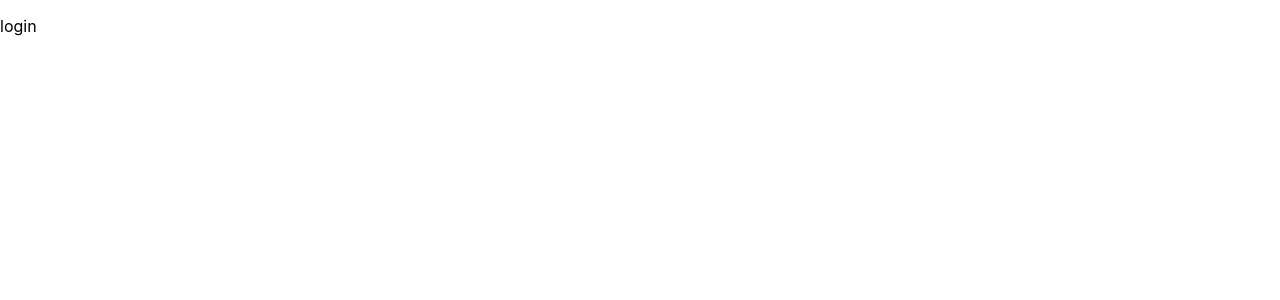
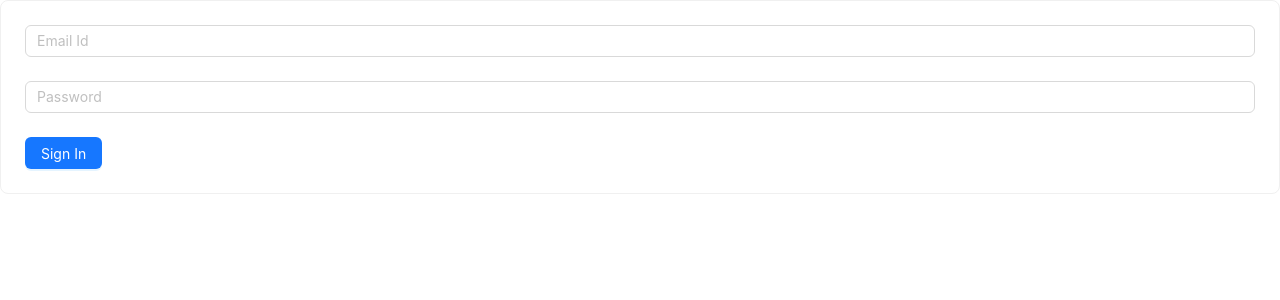
Before and after one commit to MartinaJohn/CareConnect, a React (Create React App) app in the folder client/: page /login in a window 1280 px wide. Shown: the top 300 px of the page. Built offline with nearby package versions, Linux system fonts and the light colour scheme.

Commit message:
Login and register page added

```diff
--- a/client/src/App.js
+++ b/client/src/App.js
@@ -2,6 +2,7 @@ import './App.css';
 import { BrowserRouter as Router, Routes, Route} from "react-router-dom";
 import Login from "./pages/Login";
 import Register from "./pages/Register";
+import Details from './pages/Details';
 import { QueryClient, QueryClientProvider } from "react-query";
 import store from "./store";
 import { Provider } from "react-redux";
@@ -21,6 +22,7 @@ function App() {
             <Routes>
               <Route path="/login" element={<Login />} />
               <Route path="/register" element={<Register />} />
+              <Route path="/details" element ={<Details/>}/>
             </Routes>
           </QueryClientProvider>
         </PersistGate>
--- /dev/null
+++ b/client/src/pages/Details.js
@@ -0,0 +1,9 @@
+import React from 'react'
+
+const Details = () => {
+  return (
+    <div>Details</div>
+  )
+}
+
+export default Details
--- a/client/src/pages/Login.js
+++ b/client/src/pages/Login.js
@@ -1,10 +1,81 @@
 import React from 'react'
 import { Button, Card, Form, Input, message } from "antd";
+import { useMutation } from "react-query";
+import { useDispatch, useSelector } from "react-redux";
+import { useNavigate } from "react-router-dom";
+import { SignIn } from "../services/auth.service";
+import { login } from "../store/user.slice";
+
 
 export default function Login(){
+  // const info = useSelector((state) => state.user);
+  // console.log(info, "info");
+  let navigate = useNavigate();
+  const dispatch = useDispatch();
+
+  const finishMutation = useMutation(SignIn, {
+    onSuccess: (data) => {
+      message.success("Successfully Logged In!");
+      console.log(data);
+      dispatch(login(data));
+      navigate("/details", { replace:true})
+    },
+    onError: (e) => {
+      message.error("Login Failed");
+      // message.error(e.response.data.message);
+    },
+  });
+
+  const onFinish = async (values) => {
+    console.log(values);
+    const data = {
+      email: values.email,
+      password: values.password,
+    };
+    await finishMutation.mutateAsync(data);
+  };
+
   return (
     <div>
-        <p>login</p>
+        <Card>
+          <Form
+            name="register-form"
+            initialValues={{ remember: true }}
+            onFinish={onFinish}
+          >
+            <Form.Item
+              name="email"
+              rules={[
+                {
+                  required: true,
+                  message: "Please input your email!",
+                },
+              ]}
+            >
+              <Input placeholder="Email Id" />
+            </Form.Item>
+
+            <Form.Item
+              name="password"
+              rules={[
+                {
+                  required: true,
+                  message: "Please input your password!",
+                },
+              ]}
+            >
+              <Input type="password" placeholder="Password" />
+            </Form.Item>
+            <Button
+              type="primary"
+              htmlType="submit"
+              // loading={loading}
+              // disabled={loading}
+            >
+              Sign In
+            </Button>
+          </Form>
+        </Card>
     </div>
   )
 }
--- a/client/src/pages/Register.js
+++ b/client/src/pages/Register.js
@@ -5,8 +5,6 @@ import { SignUp } from "../services/auth.service";
 import { useMutation } from "react-query";
 import { login } from "../store/user.slice";
 import { useDispatch } from "react-redux";
-
-const { Option } = Select;
 
 export default function Register() {
     const dispatch = useDispatch();
```
